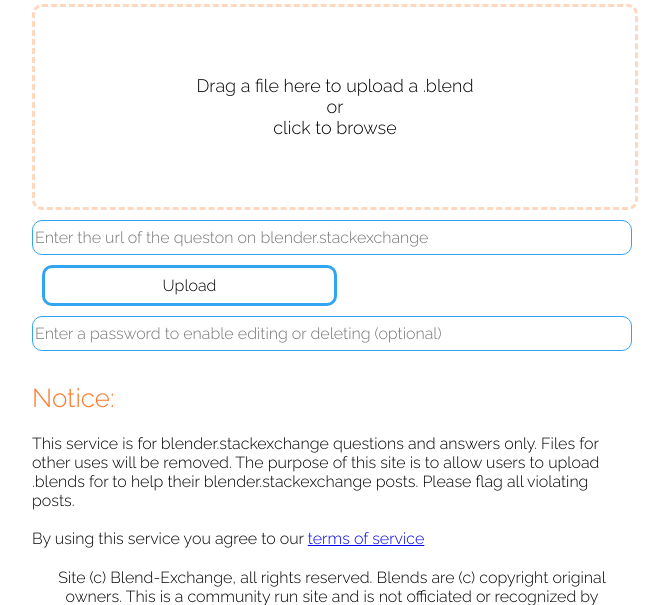
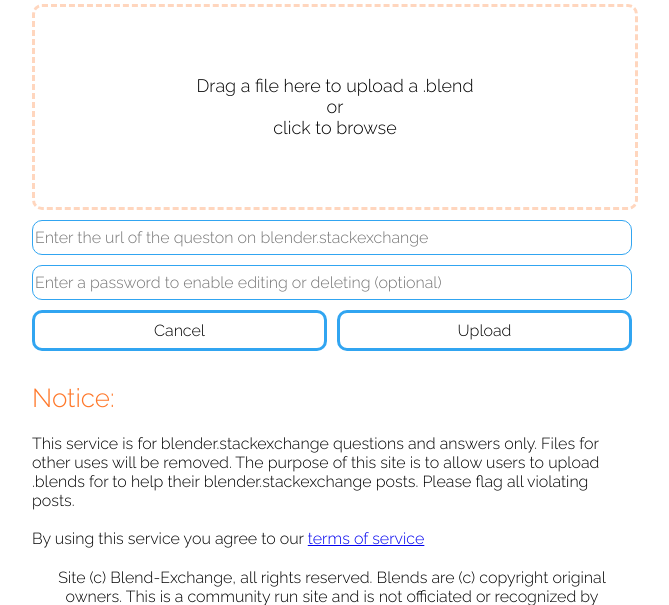
Before and after one commit to GiantCowFilms/Blend-Exchange, a PHP site: page /index.php in a window 1280 px wide. Shown: the part 88-693 px from the top of the page, without its empty margins (308-977 px from the left). Run offline with PHP 8.4, Linux system fonts and the light colour scheme.

Commit message:
revert accidentally commited changes to uploadPage.php

```diff
--- a/Blend-exchangePHP/parts/uploadPage.php
+++ b/Blend-exchangePHP/parts/uploadPage.php
@@ -9,13 +9,14 @@
                     </div>
             </form>
             <div id="uploadOptions">
-                <input id="SEUrl" class="txtBlue bodyStack" <?php if(isset($embedUpload) && ($embedUpload == true)){echo 'style="display: none;"';}?> id="questionUrl" placeholder="Enter the url of the queston on blender.stackexchange" value="<?php if(isset($questionLink)) { echo $questionLink; }?>"/>
-                <div id="upload" class="btnBlue bodyStack" style="width: 289px; margin-left: 10px; display: inline-block;">
+                <input class="txtBlue bodyStack" <?php if(isset($embedUpload) && ($embedUpload == true)){echo 'style="display: none;"';}?> id="questionUrl" placeholder="Enter the url of the queston on blender.stackexchange" value="<?php if(isset($questionLink)) { echo $questionLink; }?>"/>
+
+                <div>
+                    <input class="txtBlue bodyStack" id="password" placeholder="Enter a password to enable editing or deleting (optional)"/>
+                </div>
+                <div id="cancel" class="btnBlue bodyStack" style="width: 289px; display: inline-block;">
+                    Cancel
+                </div><div id="upload" class="btnBlue bodyStack" style="width: 289px; margin-left: 10px; display: inline-block;">
                     Upload
                 </div>
             </div>
-            <div id="advancedOptions">
-               <div>
-                   <input class="txtBlue bodyStack" id="password" placeholder="Enter a password to enable editing or deleting (optional)"/>
-               </div>
-            </div>
```
